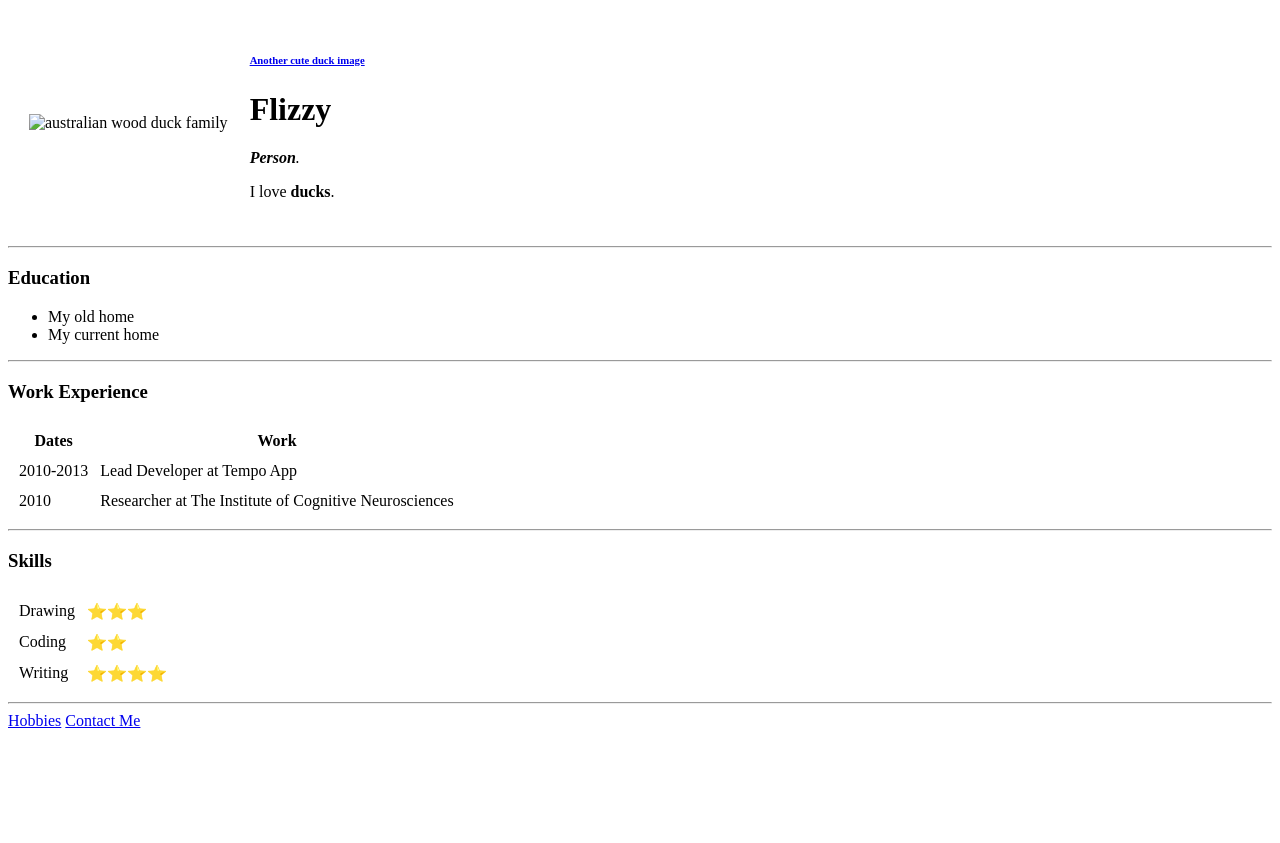
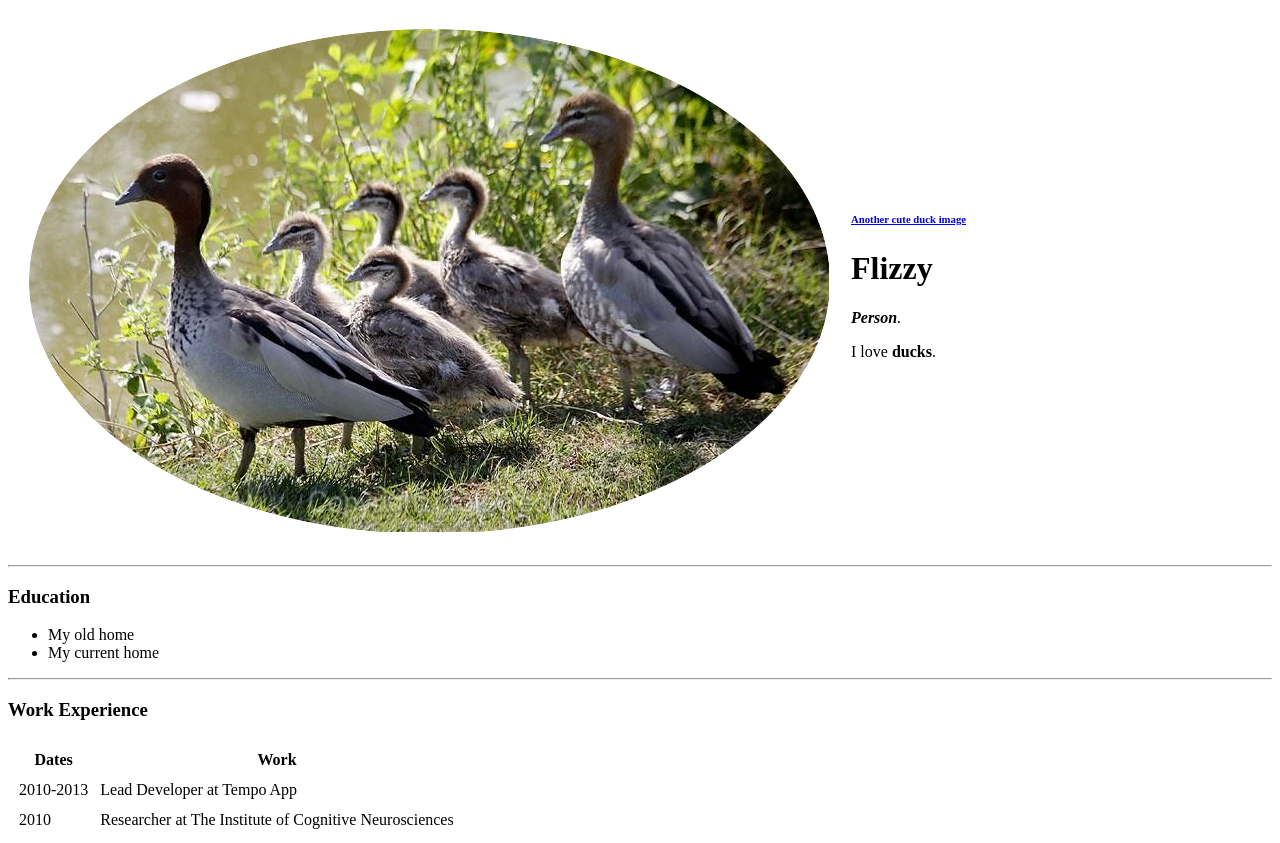
Before and after one commit to ShyanneJC/cv, a plain HTML site: page index.html in a window 1280 px wide. Shown: the top 843 px of the page. Before the commit the page ends 800 px from the top, so only its background shows below. Drawn offline with Linux system fonts and the light colour scheme.

Commit message:
Update index.html

```diff
--- a/index.html
+++ b/index.html
@@ -9,7 +9,7 @@
 <body>
   <table cellspacing="20">
     <tr>
-      <td><img src="Images/australian-wood-duck-family-circle.png" alt="australian wood duck family"></td>
+      <td><img src="https://github.com/ShyanneJC/cv/blob/a2dfc515b935293dafb3ff10f3202c85c6e62ae2/australian-wood-duck-family-circle.png" alt="australian wood duck family"></td>
       <td>  <h6><a href="https://www.whitehorse.vic.gov.au/sites/whitehorse.vic.gov.au/files/styles/page_banner/public/assets/images/Banner%20-%20Ducks.jpg?itok=GaaW9wAD">Another cute duck image</a></h6>
         <h1>Flizzy</h1>
         <p><em><strong>Person</strong>.</em></p>
```
